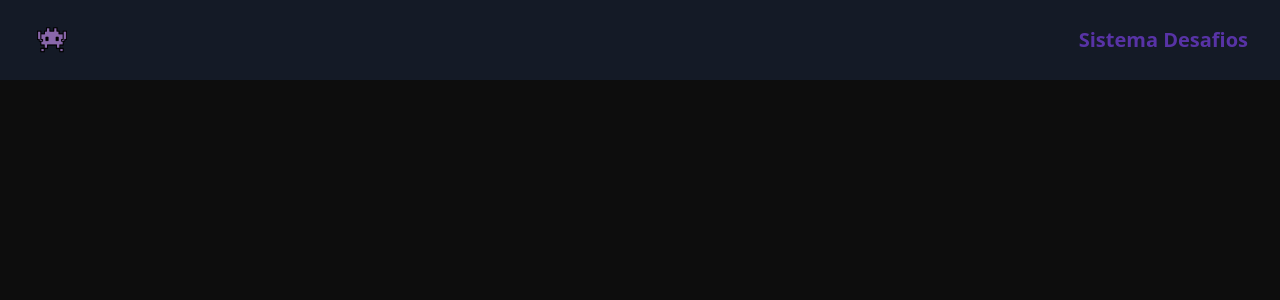
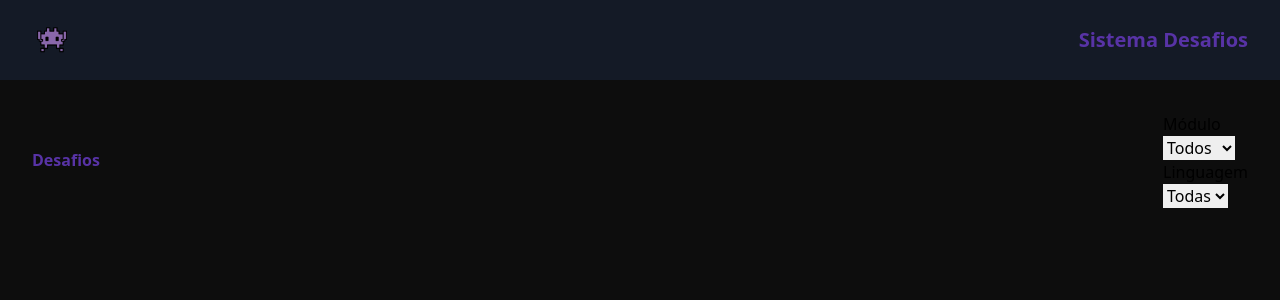
Before and after one commit to 404jv/sistema-desafios, a Next.js app in the folder web/: page / in a window 1280 px wide. Shown: the top 300 px of the page. Built offline with nearby package versions, Linux system fonts and the light colour scheme.

Commit message:
init page

```diff
--- a/web/pages/index.tsx
+++ b/web/pages/index.tsx
@@ -3,6 +3,7 @@ import Link from "next/link";
 
 export default function Home() {
   return (
+  <div>
       <header className="bg-black-800 w-full flex items-center justify-between h-20 p-8">
         <Image
           width={40}
@@ -14,5 +15,31 @@ export default function Home() {
           <Link href="/">Sistema Desafios</Link>
         </h1>
       </header>
+
+    <main>
+       <div className='flex flex-row items-center h-size justify-between p-8'>
+          <h2 className='text-purple-900 font-bold'>Desafios</h2>
+          <div>
+            <div>
+              <p>Módulo</p>
+              <select name="filter-modulos">
+                <option value="Todos">Todos</option>
+                <option value="Kodu">Kodu</option>
+                <option value="Roblox">Roblox</option>
+              </select>
+            </div>
+
+            <div>
+              <p>Linguagem</p>
+              <select name="filter-language">
+                <option value="Todas">Todas</option>
+                <option value="Lua">Lua</option>
+                <option value="Visual">Visual</option>
+              </select>
+            </div>
+          </div>
+        </div>
+    </main>
+  </div>
   )
 }
```
Lines whose indentation alone changed are shown as unchanged.
